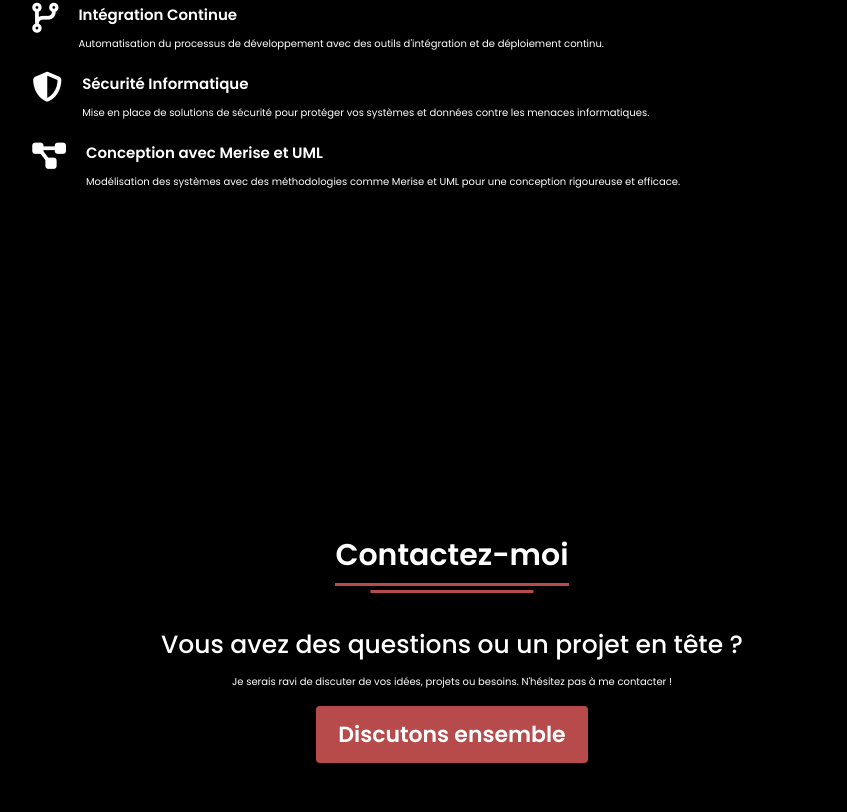
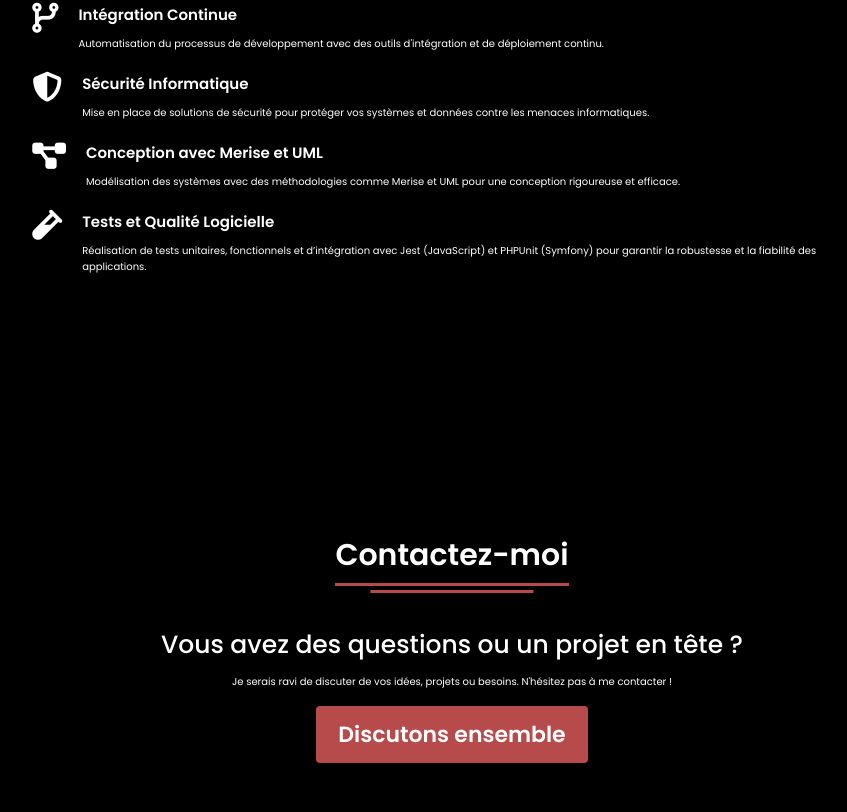
Before and after one commit to Youhouzz/Portfolio, a plain HTML site: page index.html in a window 1280 px wide. Shown: the part 2810-3622 px from the top of the page, without its empty margins (188-1035 px from the left). Drawn offline with nearby package versions, Linux system fonts and the light colour scheme.

Commit message:
section skills

```diff
--- a/index.html
+++ b/index.html
@@ -150,6 +150,13 @@
                         <p>Modélisation des systèmes avec des méthodologies comme Merise et UML pour une conception rigoureuse et efficace.</p>
                     </div>
                 </div>
+                <div class="box" style="display: flex; align-items: flex-start; margin-bottom: 20px;">
+                    <i class="fa-solid fa-vial" style="font-size: 3rem; margin-right: 20px;"></i>
+                    <div>
+                        <div class="topic" style="font-size: 1.5rem; font-weight: bold;">Tests et Qualité Logicielle</div>
+                        <p>Réalisation de tests unitaires, fonctionnels et d’intégration avec Jest (JavaScript) et PHPUnit (Symfony) pour garantir la robustesse et la fiabilité des applications.</p>
+                    </div>
+                </div>
             </div>
         </div>
     </section>
```
